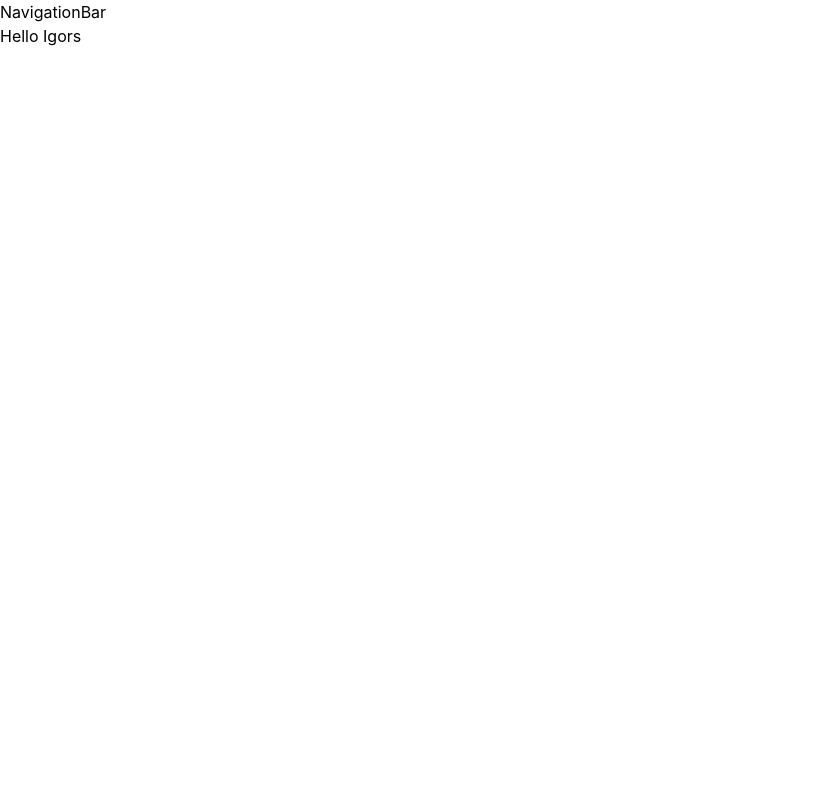
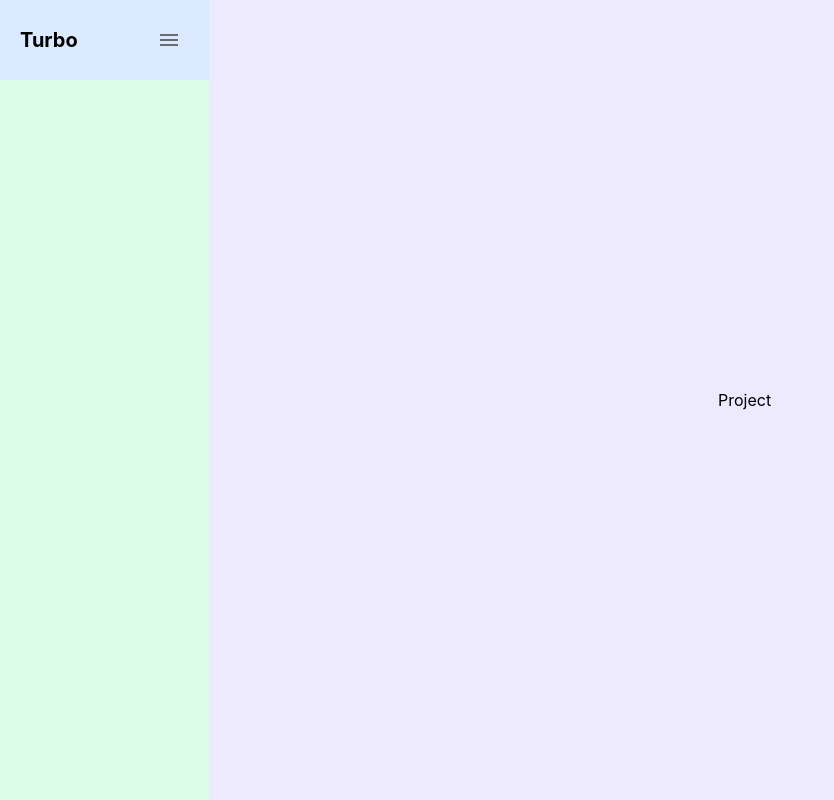
Before and after one commit to n8zzle/my-todo, a Next.js app: page / in a window 1280 px wide. Shown: the whole page, without its empty margins (0-834 px from the left). Built offline with nearby package versions, Linux system fonts and the light colour scheme.

Commit message:
UI sketch

```diff
--- /dev/null
+++ b/components/Menu.tsx
@@ -0,0 +1,20 @@
+import React from "react";
+import MenuIcon from "@mui/icons-material/Menu";
+import { IconButton } from "@mui/material";
+
+type Props = {};
+
+const Menu = (props: Props) => {
+  return (
+    <div className="flex flex-col bg-green-100 w-[250px]">
+      <div className="flex bg-blue-100 p-5 items-center justify-between">
+        <h1 className="text-xl font-bold">Turbo</h1>
+        <IconButton>
+          <MenuIcon className="" />
+        </IconButton>
+      </div>
+    </div>
+  );
+};
+
+export default Menu;
--- a/components/NavigationBar.tsx
+++ /dev/null
@@ -1,7 +0,0 @@
-import React from "react";
-
-const NavigationBar = () => {
-  return <div>NavigationBar</div>;
-};
-
-export default NavigationBar;
--- /dev/null
+++ b/components/Project.tsx
@@ -0,0 +1,13 @@
+import React from "react";
+
+type Props = {};
+
+const Project = (props: Props) => {
+  return (
+    <div className="flex w-full h-full justify-center items-center bg-violet-100">
+      Project
+    </div>
+  );
+};
+
+export default Project;
--- a/pages/index.tsx
+++ b/pages/index.tsx
@@ -1,14 +1,11 @@
-import Head from "next/head";
-import NavigationBar from "../components/NavigationBar";
+import Menu from "../components/Menu";
+import Project from "../components/Project";
+
 export default function Home() {
   return (
-    <div>
-      <Head>
-        <title>Todo App</title>
-      </Head>
-
-      <NavigationBar />
-      <div>Hello Igors</div>
+    <div className="flex flex-col sm:flex-row h-screen w-screen">
+      <Menu />
+      <Project />
     </div>
   );
 }
```
Also changed, not shown: 1 other file (tests, documents, lock files or other folders).
